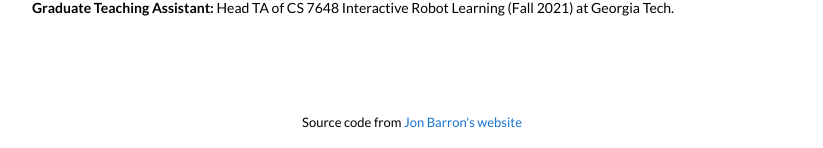
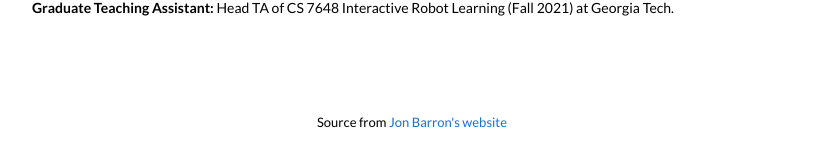
Before and after one commit to shenao-zhang/shenao-zhang.github.io, a Jekyll site: the page built from _posts/2021-09-02-dcpu.markdown, in a window 1280 px wide. Shown: the part 1250-1398 px from the top of the page, without its empty margins (228-1051 px from the left). Built offline with Jekyll 4.4.1, drawn with Linux system fonts in a browser that asks for light colours.

Commit message:
Update default.html

```diff
--- a/_layouts/default.html
+++ b/_layouts/default.html
@@ -128,7 +128,7 @@ Tech.
             <td style="padding:0px">
               <br>
               <p style="text-align:center;font-size:small;">
-                Source code from <a style="font-size:small;" href="https://jonbarron.info">Jon Barron's website</a>
+                Source from <a style="font-size:small;" href="https://jonbarron.info">Jon Barron's website</a>
               </p>
             </td>
           </tr>
```
